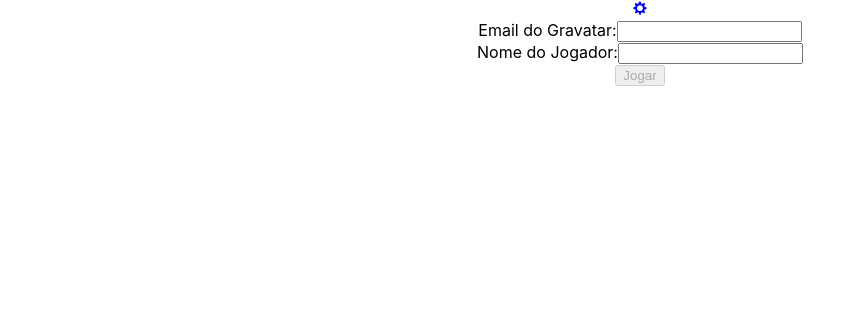
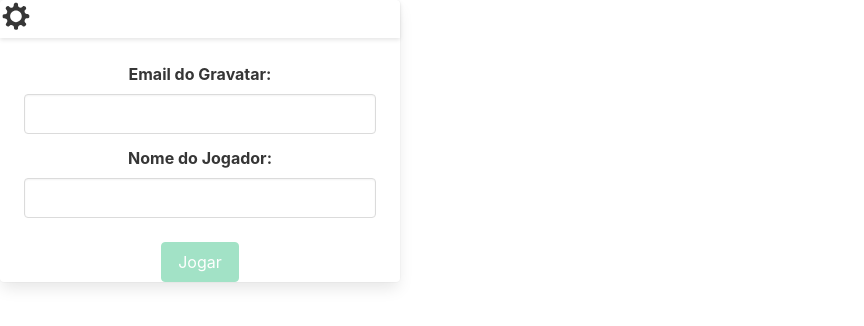
Before and after one commit to tryber/sd-03-project-trivia-react-redux-02, a React (Create React App) app: page / in a window 1280 px wide. Shown: the top 326 px of the page, without its empty margins (0-864 px from the left). Built offline with nearby package versions, Linux system fonts and the light colour scheme.

Commit message:
fazendo estilização pq to atoa

```diff
--- a/package.json
+++ b/package.json
@@ -3,6 +3,9 @@
   "version": "0.1.0",
   "private": true,
   "dependencies": {
+    "@fortawesome/fontawesome-svg-core": "^1.2.28",
+    "@fortawesome/free-solid-svg-icons": "^5.13.0",
+    "@fortawesome/react-fontawesome": "^0.1.10",
     "@testing-library/jest-dom": "^4.2.4",
     "@testing-library/user-event": "^7.1.2",
     "bulma": "^0.9.0",
@@ -12,6 +15,7 @@
     "react": "^16.12.0",
     "react-dom": "^16.12.0",
     "react-icons": "^3.10.0",
+    "react-rainbow-components": "^1.15.0",
     "react-redux": "^7.2.0",
     "react-router-dom": "^5.1.2",
     "react-scripts": "3.4.0",
--- /dev/null
+++ b/src/components/Loading.js
@@ -0,0 +1,10 @@
+import React from 'react';
+import { Spinner } from 'react-rainbow-components';
+
+export default function Loading() {
+  return (
+    <div style={{ width: 300, height: 200 }}>
+      <Spinner size="large" />
+    </div>
+  );
+}
--- a/src/components/SettingsButton.js
+++ b/src/components/SettingsButton.js
@@ -4,7 +4,7 @@ import { DiAptana } from 'react-icons/di';
 
 class SettingsButton extends React.Component {
   render() {
-    return <Link to="/settings" data-testid="btn-settings"><DiAptana /></Link>;
+    return <Link to="/settings" data-testid="btn-settings"><DiAptana font-size="2em" /></Link>;
   }
 }
 
--- a/src/pages/GamePage/index.js
+++ b/src/pages/GamePage/index.js
@@ -3,6 +3,7 @@ import { connect } from 'react-redux';
 import { bindActionCreators } from 'redux';
 import propTypes from 'prop-types';
 import SettingsButton from '../../components/SettingsButton';
+import Loading from '../../components/Loading';
 import ActionGetQuestions from '../../store/actions/ActionGetQuestions';
 
 class Game extends Component {
@@ -16,11 +17,7 @@ class Game extends Component {
   render() {
     const { questions } = this.props;
     if (questions.length === 0) {
-      return (
-        <div>
-          Carregando
-        </div>
-      );
+      return <Loading />;
     }
     return (
       <div>
--- a/src/pages/LoginPage/index.js
+++ b/src/pages/LoginPage/index.js
@@ -3,8 +3,10 @@ import { Redirect } from 'react-router-dom';
 import { connect } from 'react-redux';
 import { bindActionCreators } from 'redux';
 import PropTypes from 'prop-types';
+import SettingsButton from '../../components/SettingsButton';
 import { ActionSubmitLogin, ActionHandleLogin, ActionGetToken } from '../../store/actions';
-import SettingsButton from '../../components/SettingsButton';
+import GET_GRAVATAR_API from '../../services/GET_GRAVATAR_API';
+import 'bulma/css/bulma.css';
 
 class Login extends React.Component {
   constructor(props) {
@@ -13,10 +15,15 @@ class Login extends React.Component {
   }
 
   async startGame() {
-    const { SubmitLogin, GetToken, email } = this.props;
+    const { SubmitLogin, GetToken, email, name } = this.props;
     const token = localStorage.getItem('token');
+    const gravatarEmail = await GET_GRAVATAR_API(email);
+    const player = localStorage.getItem('state');
     if (!token) {
       await GetToken();
+    }
+    if (!player) {
+      localStorage.setItem('state', JSON.stringify({ player: { name, gravatarEmail } }));
     }
     SubmitLogin(email);
   }
@@ -24,8 +31,8 @@ class Login extends React.Component {
   renderInputEmail() {
     const { email, HandleLogin } = this.props;
     return (
-      <div>
-        <label htmlFor="email">Email do Gravatar:</label>
+      <div className="field">
+        <label htmlFor="email" className="label">Email do Gravatar:</label>
         <input
           htmlFor="email"
           name="email"
@@ -33,6 +40,7 @@ class Login extends React.Component {
           type="email"
           data-testid="input-gravatar-email"
           onChange={(e) => HandleLogin(e.target)}
+          className="input"
         />
       </div>
     );
@@ -41,8 +49,8 @@ class Login extends React.Component {
   renderInputName() {
     const { name, HandleLogin } = this.props;
     return (
-      <div>
-        <label htmlFor="player-name">Nome do Jogador:</label>
+      <div className="field">
+        <label htmlFor="player-name" className="label">Nome do Jogador:</label>
         <input
           htmlFor="player-name"
           name="name"
@@ -50,6 +58,7 @@ class Login extends React.Component {
           type="text"
           data-testid="input-player-name"
           onChange={(e) => HandleLogin(e.target)}
+          className="input"
         />
       </div>
     );
@@ -59,34 +68,46 @@ class Login extends React.Component {
     const { email, name } = this.props;
     const disabled = (name !== '' && email !== '');
     return (
-      <div>
       <button
         type="button"
         value="Jogar"
         data-testid="btn-play"
         disabled={!disabled}
         onClick={() => this.startGame()}
+        className="button is-success"
       >
         Jogar
       </button>
-      </div>
+
     );
   }
 
   renderInput() {
     return (
-      <div>
+      <div style={{
+        width: '400px', alignContent: 'center',
+      }
+      }>
+        <div className="card">
+          <div className="card-header">
             <SettingsButton />
+          </div>
+          <div className="card-content">
             {this.renderInputEmail()}
             {this.renderInputName()}
+          </div>
+          <div>
             {this.renderSubmitButton()}
           </div>
+        </div>
+      </div >
     );
   }
 
   render() {
     const { logged } = this.props;
     if (logged) return <Redirect to="/game" />;
+
     return this.renderInput();
   }
 }
```
Also changed, not shown: 1 other file (tests, documents, lock files or other folders). Lines whose indentation alone changed are shown as unchanged.
